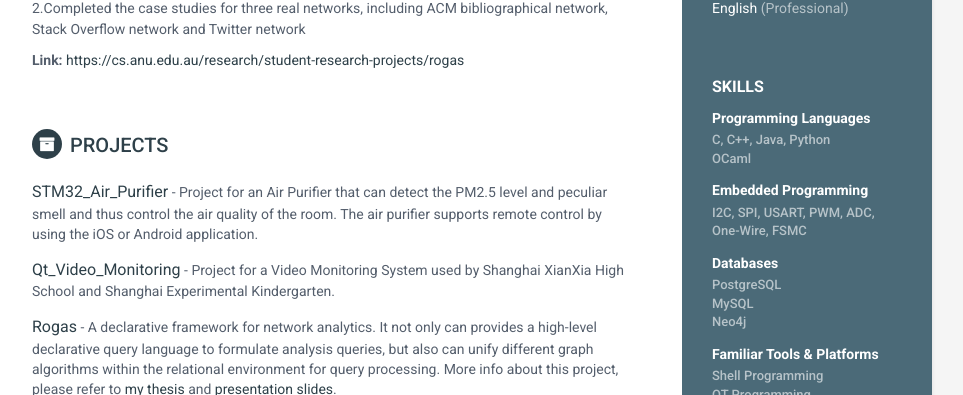
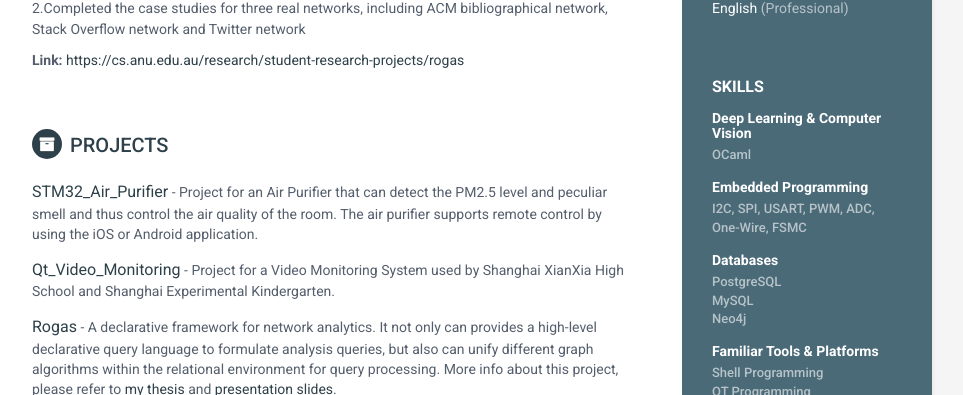
Before and after one commit to thomas-liao/thomas-liao.github.io, a Jekyll site: the page built from index.html, in a window 1280 px wide and 900 px high, scrolled down 820 px, cut to the strip 150-545 px from the top of the window. Shown: the whole strip, without its empty margins (188-1151 px from the left). Built offline with Jekyll 4.4.1, drawn with Linux system fonts in a browser that asks for light colours.

Commit message:
margin check

```diff
--- a/_includes/skills_sidebar.html
+++ b/_includes/skills_sidebar.html
@@ -1,10 +1,10 @@
-<div class="education-container container-block">
+<html><head>
+<meta http-equiv="content-type" content="text/html; charset=windows-1252"></head><body><div class="education-container container-block">
 <h2 class="container-block-title">Skills</h2>
 
 <div class="item">
-    <h4 class="degree">Programming Languages</h4>
-    <div class="time">C, C++, Java, Python
-      <a href="http://ocaml.org/" target="_blank"><div class="time">OCaml</div></a>
+    <h4 class="degree">Deep Learning &amp; Computer Vision</h4>
+    <div class="time"><a href="http://ocaml.org/" target="_blank"><div class="time">OCaml</div></a>
     </div>
 </div><!--//item-->
 
@@ -21,7 +21,7 @@
 </div><!--//item-->
 
 <div class="item">
-    <h4 class="degree">Familiar Tools & Platforms</h4>
+    <h4 class="degree">Familiar Tools &amp; Platforms</h4>
     <div class="time">Shell Programming
       <a href="https://www.qt.io/" target="_blank"><div class="time">QT Programming</div></a>
       <a href="https://www.micrium.com/rtos/" target="_blank"><div class="time">μC/OS</div></a>
@@ -38,3 +38,4 @@
 </div><!--//item-->
 
 </div><!--//education-container-->
+</body></html>
```
